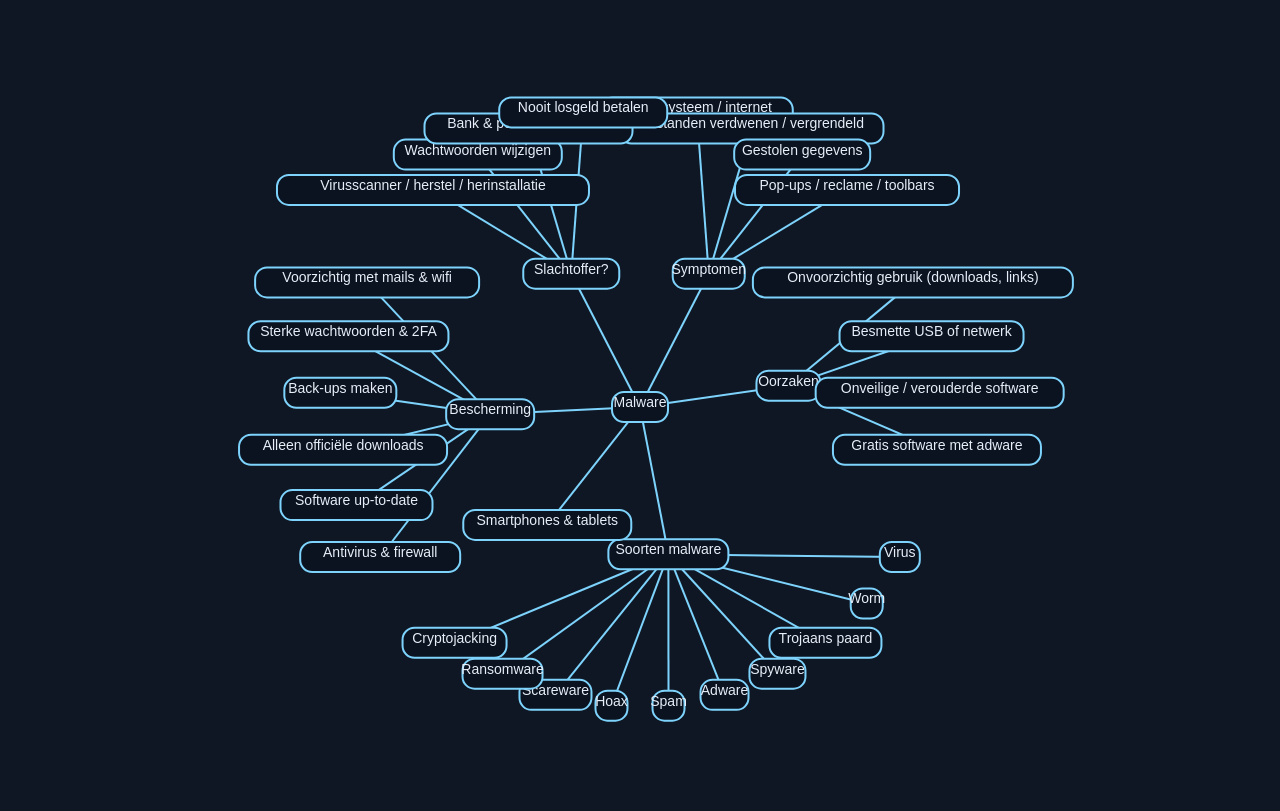
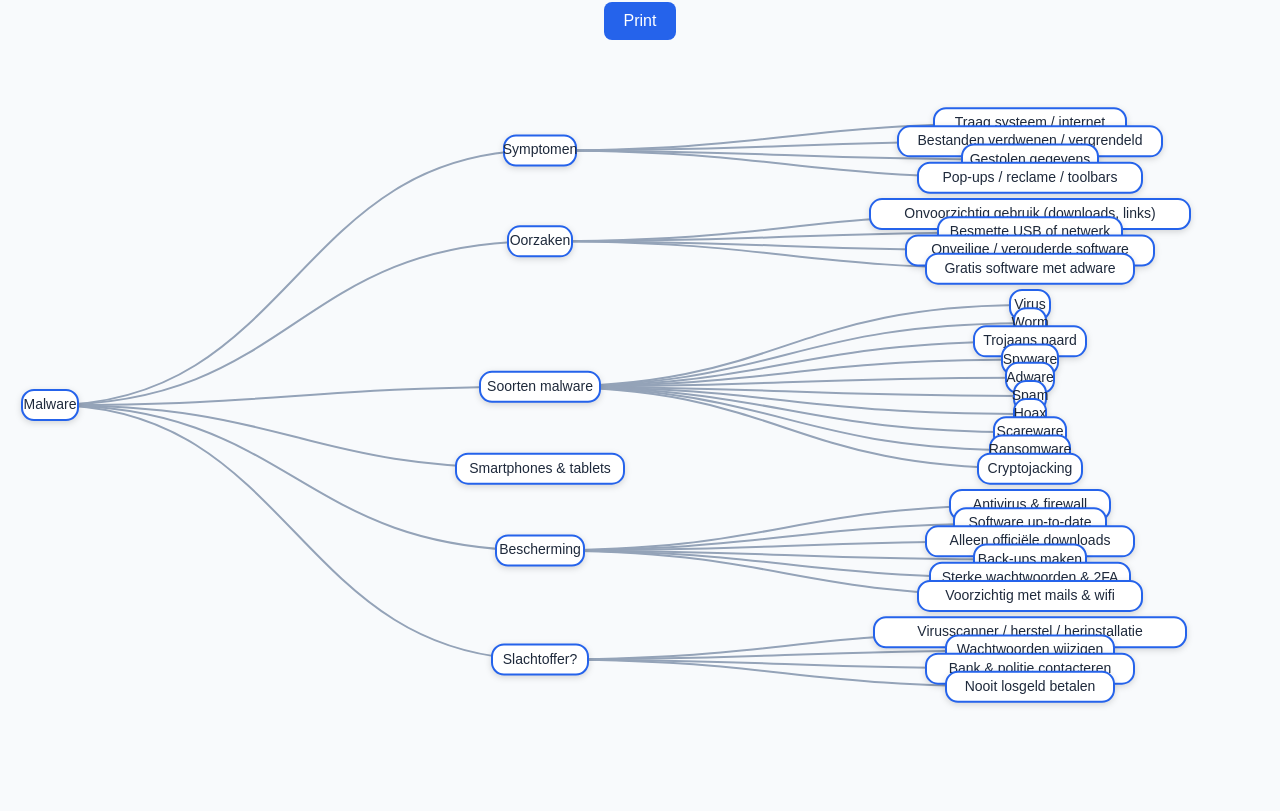
Before and after one commit to boxnburndev-sys/track, a plain HTML site: page index.html in a window 1280 px wide. Shown: the part 70-881 px from the top of the page. After the commit the page ends 829 px from the top, so only its background shows below. Drawn offline with nearby package versions, Linux system fonts and the light colour scheme.

Commit message:
Update index.html

```diff
--- a/index.html
+++ b/index.html
@@ -8,35 +8,51 @@
     body {
       margin: 0;
       font-family: Arial, Helvetica, sans-serif;
-      background: #0f1724;
-      color: #e6eef8;
+      background: #f8fafc;
+      color: #1e293b;
     }
     h1 {
       text-align: center;
-      color: #7dd3fc;
+      color: #2563eb;
       margin: 20px 0;
+      font-size: 28px;
+    }
+    #printBtn {
+      display: block;
+      margin: 0 auto 15px;
+      padding: 10px 20px;
+      border: none;
+      border-radius: 8px;
+      background: #2563eb;
+      color: #fff;
+      font-size: 16px;
+      cursor: pointer;
+    }
+    #printBtn:hover {
+      background: #1e40af;
     }
     svg {
       width: 100%;
-      height: 100vh;
+      height: calc(100vh - 100px);
     }
     .node rect {
-      fill: #0b1220;
-      stroke: #7dd3fc;
+      fill: #ffffff;
+      stroke: #2563eb;
       stroke-width: 2px;
       rx: 12;
       ry: 12;
+      filter: drop-shadow(0 2px 3px rgba(0,0,0,0.15));
     }
     .label {
-      fill: #e6eef8;
+      fill: #1e293b;
       font-size: 14px;
       text-anchor: middle;
-      font-family: Arial;
+      font-family: Arial, sans-serif;
       pointer-events: none;
     }
     .link {
       fill: none;
-      stroke: #7dd3fc;
+      stroke: #94a3b8;
       stroke-width: 2px;
       marker-end: url(#arrow);
     }
@@ -44,8 +60,8 @@
 </head>
 <body>
   <h1>Mindmap Malware Informatica</h1>
+  <button id="printBtn" onclick="window.print()">Print</button>
   <svg></svg>
-
   <script src="https://d3js.org/d3.v7.min.js"></script>
   <script>
     const data = {
@@ -106,52 +122,38 @@
 
     const svg = d3.select("svg"),
           width = window.innerWidth,
-          height = window.innerHeight;
+          height = window.innerHeight - 100,
+          g = svg.append("g").attr("transform", "translate(50,50)");
 
-    // Setup arrow marker
     svg.append("defs").append("marker")
       .attr("id", "arrow")
       .attr("markerWidth", 10)
       .attr("markerHeight", 10)
-      .attr("refX", 6)
+      .attr("refX", 8)
       .attr("refY", 3)
       .attr("orient", "auto")
       .attr("markerUnits", "strokeWidth")
       .append("path")
-      .attr("d", "M0,0 L0,6 L6,3 z")
-      .attr("fill", "#7dd3fc");
+      .attr("d", "M0,0 L0,6 L9,3 z")
+      .attr("fill", "#94a3b8");
 
-    // Create radial tree layout
     const root = d3.hierarchy(data);
-    const treeLayout = d3.tree().size([2 * Math.PI, Math.min(width, height) / 2 - 100]);
+    const treeLayout = d3.tree().size([height - 100, width - 300]);
     treeLayout(root);
 
-    // Convert polar coords to cartesian
-    function project(x, y) {
-      const angle = x - Math.PI / 2;
-      return [y * Math.cos(angle) + width / 2, y * Math.sin(angle) + height / 2];
-    }
-
-    // Draw links
-    svg.selectAll(".link")
+    g.selectAll(".link")
       .data(root.links())
       .enter().append("path")
       .attr("class", "link")
-      .attr("d", d => {
-        const [sx, sy] = project(d.source.x, d.source.y);
-        const [tx, ty] = project(d.target.x, d.target.y);
-        return `M${sx},${sy} L${tx},${ty}`;
-      });
+      .attr("d", d3.linkHorizontal()
+        .x(d => d.y)
+        .y(d => d.x));
 
-    // Draw nodes
-    const node = svg.selectAll(".node")
+    const node = g.selectAll(".node")
       .data(root.descendants())
       .enter().append("g")
       .attr("class", "node")
-      .attr("transform", d => {
-        const [x, y] = project(d.x, d.y);
-        return `translate(${x},${y})`;
-      });
+      .attr("transform", d => `translate(${d.y},${d.x})`);
 
     node.append("rect")
       .attr("x", d => -(d.data.name.length * 4))
@@ -161,7 +163,8 @@
 
     node.append("text")
       .attr("class", "label")
-      .text(d => d.data.name);
+      .text(d => d.data.name)
+      .attr("dy", 4);
   </script>
 </body>
 </html>
```
